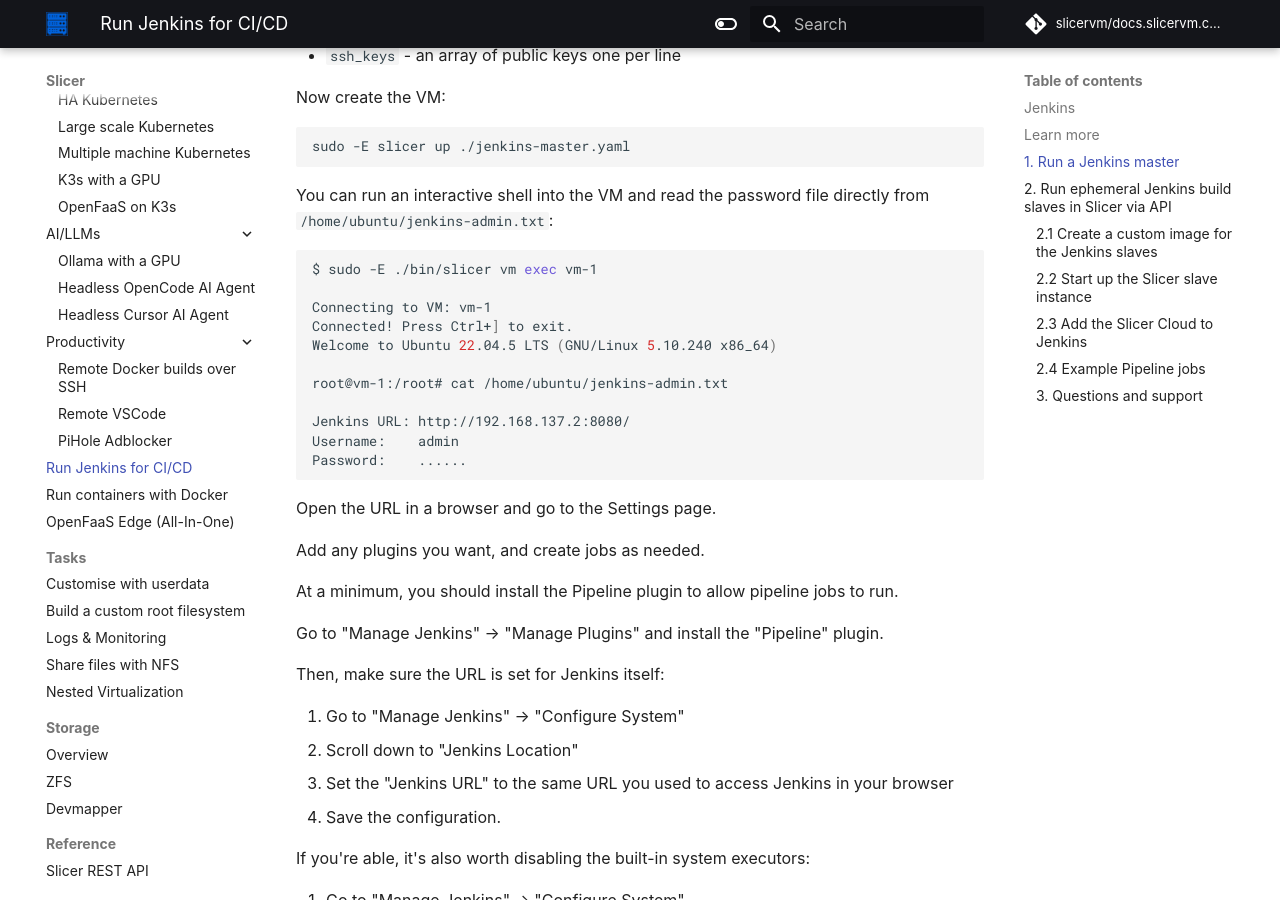
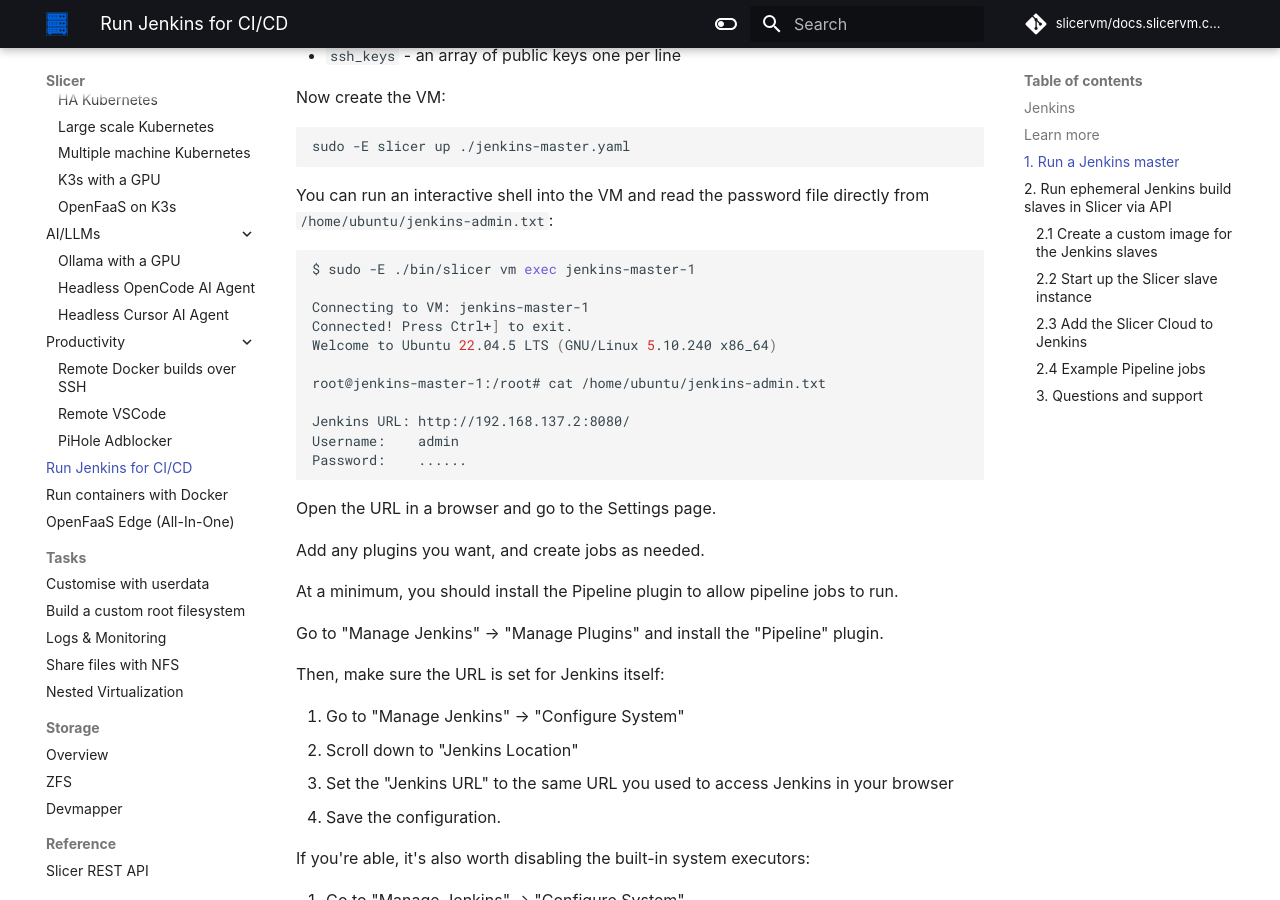
Before and after one commit to slicervm/docs.slicervm.com, an MkDocs documentation site: the page built from docs/examples/jenkins.md, in a window 1280 px wide and 900 px high, scrolled down 4315 px. Built offline with MkDocs 1.6.1 and Material for MkDocs 9.7.7, drawn with Linux system fonts in a browser that asks for light colours; some web fonts are replaced; comment, search, counter and statistics services are not loaded; some of the changed text lies outside the part shown.

Commit message:
Update new name for Jenkins master VMs in examples
Signed-off-by: Alex Ellis (OpenFaaS Ltd) <alexellis2@gmail.com>

````diff
--- a/docs/examples/jenkins.md
+++ b/docs/examples/jenkins.md
@@ -196,13 +196,13 @@
 You can run an interactive shell into the VM and read the password file directly from `/home/ubuntu/jenkins-admin.txt`:
 
 ```bash
-$ sudo -E ./bin/slicer vm exec vm-1
+$ sudo -E ./bin/slicer vm exec jenkins-master-1
 
-Connecting to VM: vm-1
+Connecting to VM: jenkins-master-1
 Connected! Press Ctrl+] to exit.
 Welcome to Ubuntu 22.04.5 LTS (GNU/Linux 5.10.240 x86_64)
 
-root@vm-1:/root# cat /home/ubuntu/jenkins-admin.txt
+root@jenkins-master-1:/root# cat /home/ubuntu/jenkins-admin.txt
 
 Jenkins URL: http://192.168.137.2:8080/
 Username:    admin
@@ -482,7 +482,7 @@
 * Check the logs of the jenkins server on the master
 
 ```bash
-sudo -E slicer vm exec vm-1
+sudo -E slicer vm exec jenkins-master-1
 sudo journalctl -u jenkins.service -f
 ```
 
````
